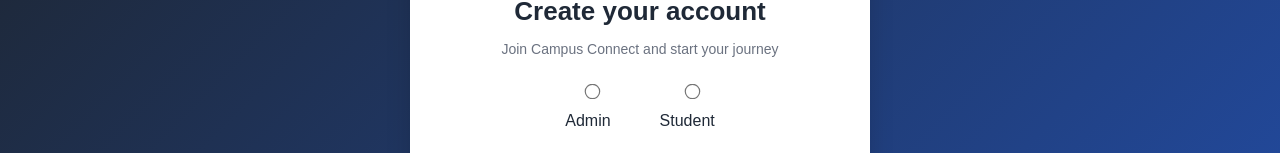
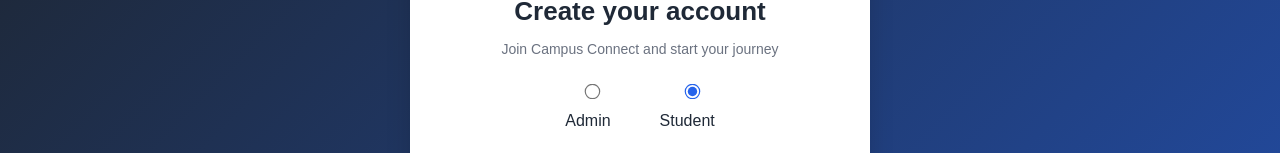
Before and after one commit to Bhoomi-csai/Event-management, a React (Create React App) app in the folder frontend/: page /signup in a window 1280 px wide. Shown: the part 206-359 px from the top of the page. Built offline with nearby package versions, Linux system fonts and the light colour scheme.

Commit message:
signup-done

```diff
--- a/frontend/src/components/SignupForm.js
+++ b/frontend/src/components/SignupForm.js
@@ -42,7 +42,7 @@
               type="radio"
               name="role"
               value="Admin"
-              checked={formData.role === ""}
+              checked={formData.role === "Admin"}
               onChange={handleChange}
             />
             Admin
@@ -52,7 +52,7 @@
               type="radio"
               name="role"
               value="Student"
-              checked={formData.role === ""}
+              checked={formData.role === "Student"}
               onChange={handleChange}
             />
             Student
@@ -94,4 +94,4 @@
   );
 };
 
-export default SignupForm;
+export default SignupForm
```
